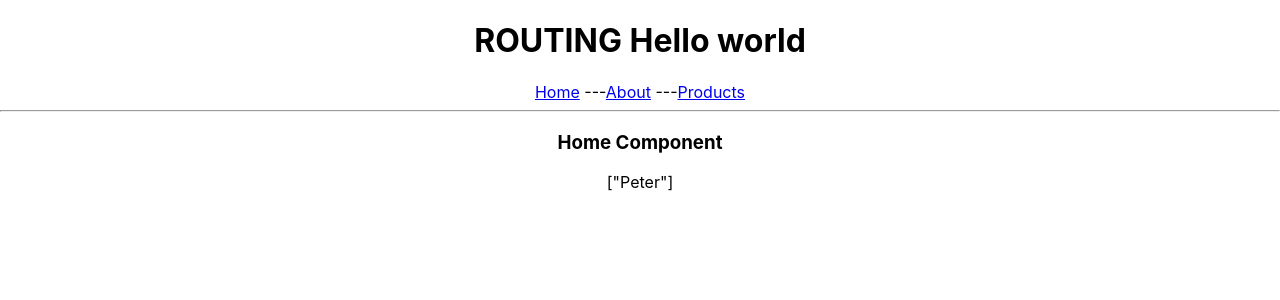
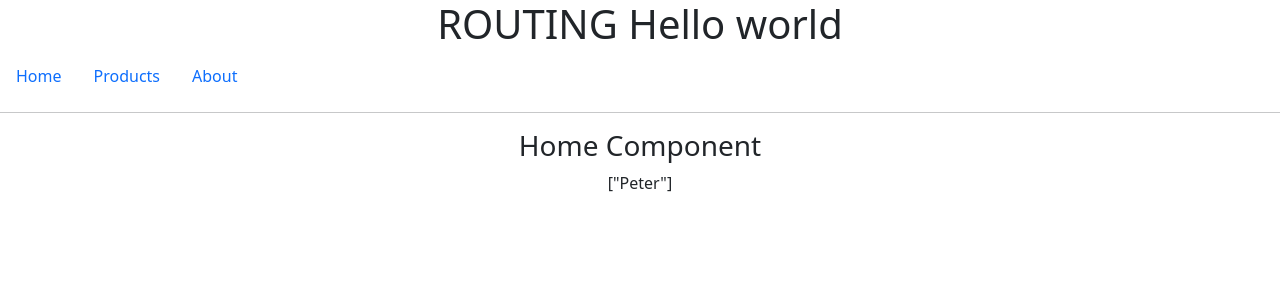
Before and after one commit to Oscartic/bank-app, a React (Create React App) app: page / in a window 1280 px wide. Shown: the top 300 px of the page. Built offline with nearby package versions, Linux system fonts and the light colour scheme.

Commit message:
add boostrap and styles

```diff
--- a/package.json
+++ b/package.json
@@ -6,7 +6,9 @@
     "@testing-library/jest-dom": "^5.15.0",
     "@testing-library/react": "^11.2.7",
     "@testing-library/user-event": "^12.8.3",
+    "bootstrap": "^5.1.3",
     "react": "^17.0.2",
+    "react-bootstrap": "^2.0.2",
     "react-dom": "^17.0.2",
     "react-router": "^6.0.2",
     "react-router-dom": "^6.0.2",
--- a/src/App.js
+++ b/src/App.js
@@ -1,8 +1,10 @@
-import { BrowserRouter, Link, Routes, Route } from "react-router-dom";
+import { BrowserRouter, Routes, Route } from "react-router-dom";
 import UserProvider from './context/users/Provider';
 import Home from './pages/Home';
 import About from './pages/About';
 import Products from './pages/Products';
+import Menu from './ui/Menu';
+import 'bootstrap/dist/css/bootstrap.min.css';
 
 import './App.css';
 
@@ -11,9 +13,7 @@ function App() {
     <BrowserRouter>
       <div className="App">
         <h1>ROUTING Hello world</h1>
-        <Link to='/' >Home</Link> ---
-        <Link to='/about'>About</Link> ---
-        <Link to='/products'>Products</Link>
+        <Menu />
         <hr />
         <UserProvider>
           <Routes>
--- a/src/pages/Home.js
+++ b/src/pages/Home.js
@@ -3,7 +3,6 @@ import UserContext from '../context/users';
 
 const Home = () => {
     const { users } = useContext(UserContext);
-
     return (
         <>
             <h3>Home Component</h3>
--- /dev/null
+++ b/src/ui/Menu.js
@@ -0,0 +1,20 @@
+import React from 'react';
+import {Nav} from 'react-bootstrap';
+
+const Menu = () => {
+    return (
+        <Nav>
+            <Nav.Item>
+                <Nav.Link href="/">Home</Nav.Link>
+            </Nav.Item>
+            <Nav.Item>
+                <Nav.Link href="/products">Products</Nav.Link>
+            </Nav.Item>
+            <Nav.Item>
+                <Nav.Link href="/about">About</Nav.Link>
+            </Nav.Item>
+        </Nav>
+    )
+}
+
+export default Menu;
```
Also changed, not shown: 1 other file (tests, documents, lock files or other folders).
